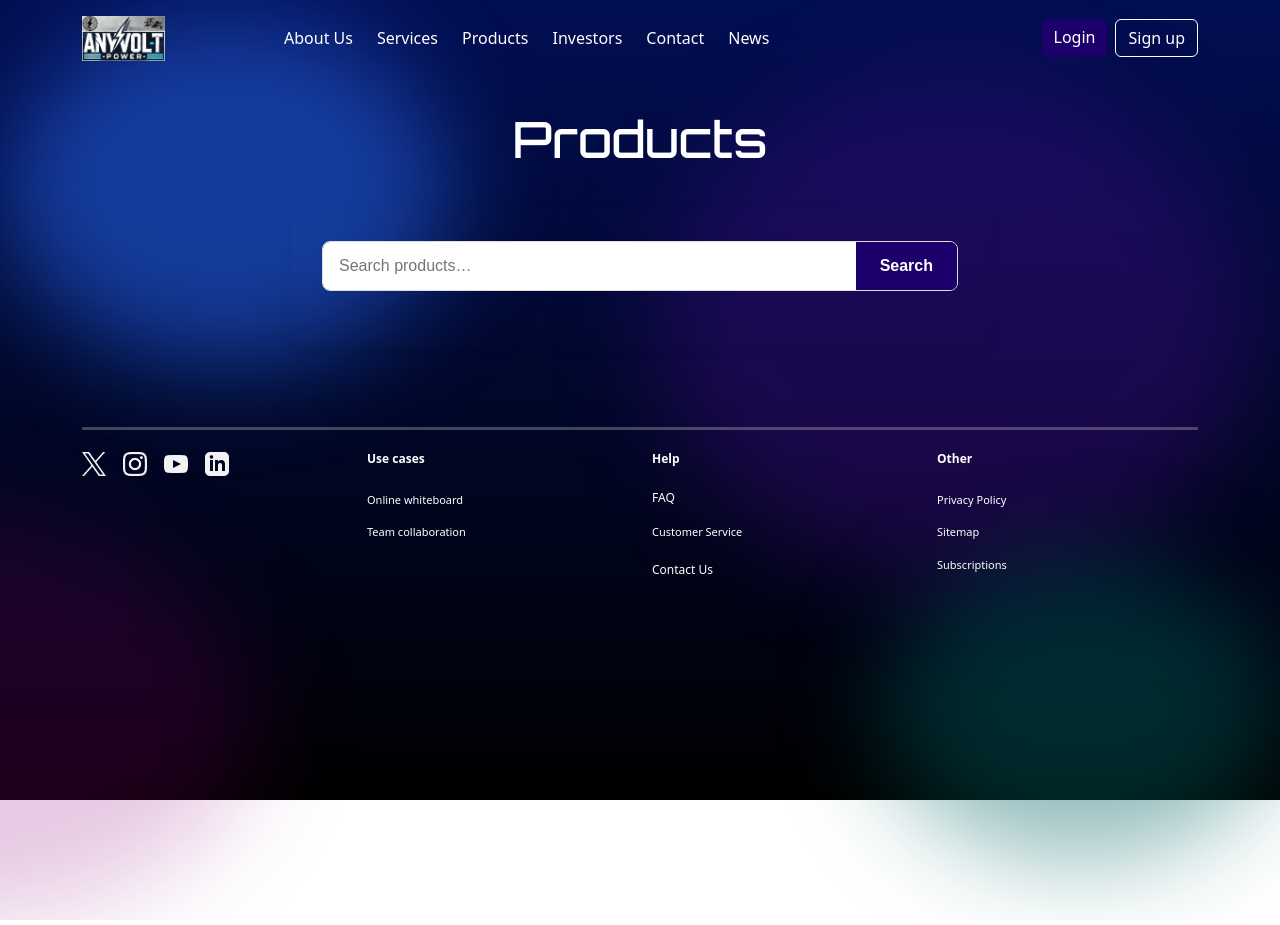
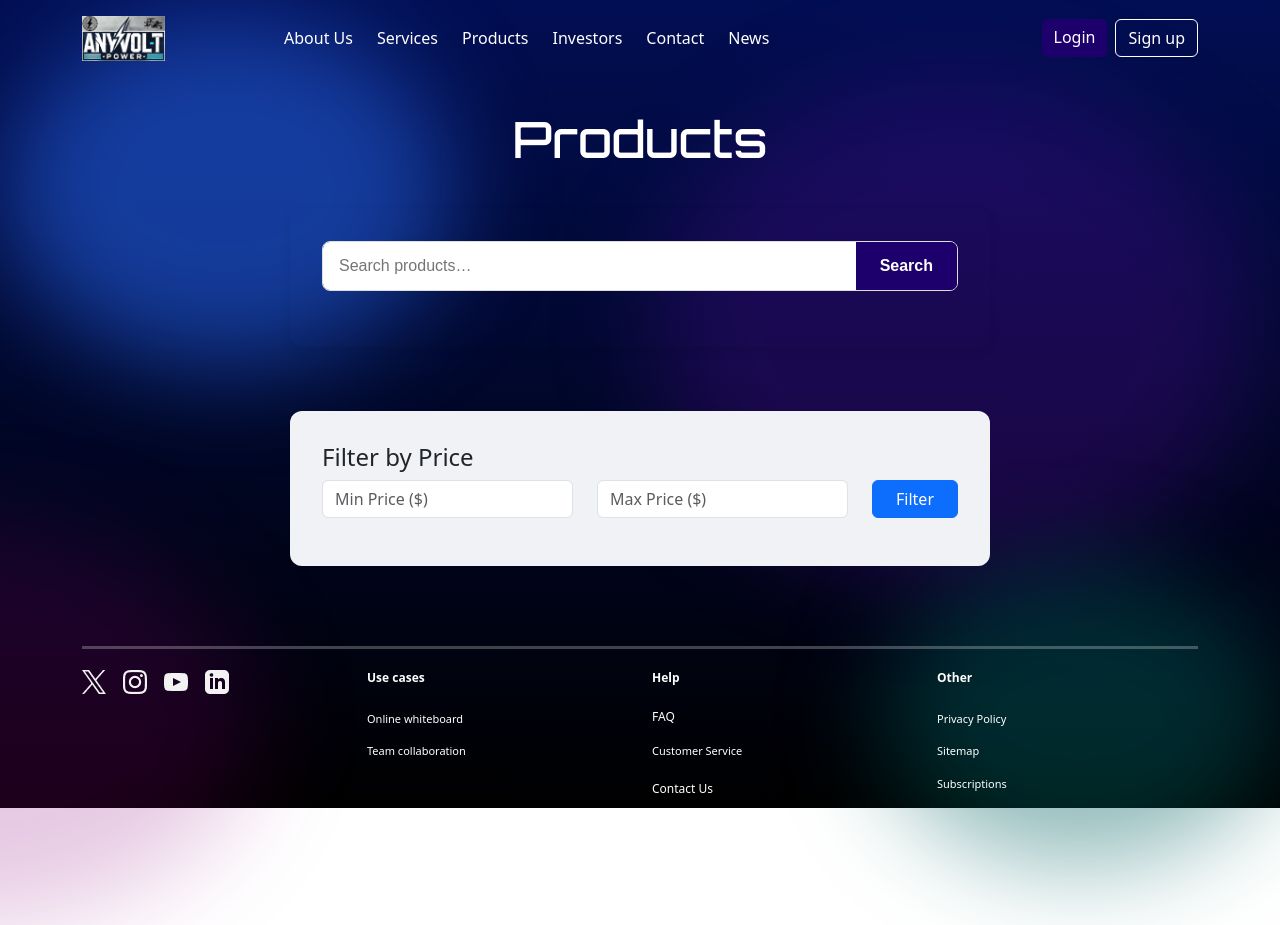
Before and after one commit to 1ce-nine/anyVolt, a React (Vite) app: page /products in a window 1280 px wide. Built offline with nearby package versions, Linux system fonts and the light colour scheme.

Commit message:
PriceFilter now connects to the back end through the api.js file and has its own state to not become dependant on the search bar function in ProductLoader. PriceFilter now rendered on Products page and working as expected. More filters to come as database is updated.

```diff
--- a/src/components/filters/PriceFilter.jsx
+++ b/src/components/filters/PriceFilter.jsx
@@ -1,33 +1,122 @@
-import React from 'react';
-import { Form, Row, Col } from 'react-bootstrap';
+import React, { useState } from 'react';
+import { Row, Col, Form, Button } from 'react-bootstrap';
+// Import the new function from your api.js file
+import { fetchProductsByFilter } from '../../lib/api';
 
-// This is the component for the price range
-const PriceFilter = ({ filters, onFilterChange }) => {
+// This is a helper function to display the description text
+// (Copied from ProductLoader)
+const toPlain = (desc) => {
+  if (Array.isArray(desc)) {
+    return desc
+      .map(b => (Array.isArray(b.children) ? b.children.map(c => c.text || "").join("") : ""))
+      .join("\n")
+      .trim();
+  }
+  return desc || "";
+};
+
+const PriceFilter = () => {
+  // 1. This component manages all of its own state
+  const [filters, setFilters] = useState({
+    minPrice: '',
+    maxPrice: '',
+  });
+  const [results, setResults] = useState([]);
+  const [loading, setLoading] = useState(false);
+  const [err, setErr] = useState("");
+  const [hasFiltered, setHasFiltered] = useState(false);
+
+  // 2. This function updates the state as the user types
+  const handleFilterChange = (e) => {
+    const { name, value } = e.target;
+    setFilters(prev => ({
+      ...prev,
+      [name]: value,
+    }));
+  };
+
+  // 3. This function runs the filter when the button is clicked
+  const runFilter = async () => {
+    setLoading(true);
+    setErr("");
+    setHasFiltered(true); // We've now run a filter
+    try {
+      // Calls the API function
+      const data = await fetchProductsByFilter(filters);
+      setResults(data);
+    } catch (e) {
+      setErr(e?.message || "Error fetching products");
+    } finally {
+      setLoading(false);
+    }
+  };
+
+  // This is the UI for the filter component
   return (
-    // Use a Row to keep the inputs on the same line
+    <div
+      style={{
+        maxWidth: "700px",
+        margin: "2rem auto",
+        padding: "2rem",
+        borderRadius: "12px",
+        background: "#f0f2f5" // A slightly different background
+      }}
+    >
+      <h4>Filter by Price</h4>
+
+      {/* --- Filter UI --- */}
       <Row className="mb-3 align-items-center">
-      <Col md={3}>
-        <Form.Label>Price Range:</Form.Label>
-      </Col>
-      <Col md={4}>
+        <Col md={5}>
           <Form.Control
             type="number"
-          name="minPrice" // This name must match the state
+            name="minPrice"
             placeholder="Min Price ($)"
-          value={filters.minPrice || ''}
-          onChange={onFilterChange}
+            value={filters.minPrice}
+            onChange={handleFilterChange}
           />
         </Col>
-      <Col md={4}>
+        <Col md={5}>
           <Form.Control
             type="number"
-          name="maxPrice" // This name must match the state
+            name="maxPrice"
             placeholder="Max Price ($)"
-          value={filters.maxPrice || ''}
-          onChange={onFilterChange}
+            value={filters.maxPrice}
+            onChange={handleFilterChange}
           />
         </Col>
+        <Col md={2}>
+          {/* --- Filter Button --- */}
+          <Button onClick={runFilter} disabled={loading} style={{ width: '100%' }}>
+            Filter
+          </Button>
+        </Col>
       </Row>
+
+      {/* --- Results Area --- */}
+      {loading && <p style={{ textAlign: "center" }}>Loading...</p>}
+      {err && <p style={{ color: "red", textAlign: "center" }}>{err}</p>}
+
+      {/* Show results only after a filter has been run */}
+      {hasFiltered && !loading && !err && (
+        <>
+          {results.length === 0 ? (
+            <p style={{ textAlign: "center", color: "#777" }}>
+              No products found for this price range.
+            </p>
+          ) : (
+            <ul style={{ listStyle: "none", padding: 0, margin: "20px 0 0 0" }}>
+              {results.map((p) => (
+                <li key={p.id} style={{ background: "white", padding: '10px', borderRadius: '8px', marginBottom: '10px' }}>
+                  <h5>{p.name}</h5>
+                  <p>{toPlain(p.description) || "No description."}</p>
+                  {p.price != null && <strong>${p.price}</strong>}
+                </li>
+              ))}
+            </ul>
+          )}
+        </>
+      )}
+    </div>
   );
 };
 
--- a/src/lib/api.js
+++ b/src/lib/api.js
@@ -29,7 +29,25 @@ api.interceptors.response.use(
 // Helper for absolute image URLs
 const abs = (u) => (u?.startsWith?.("http") ? u : u ? `${apiBaseURL}${u}` : undefined);
 
-// Existing fetchProducts function (keep this)
+// Helper function to format a single product
+// We put this here so both fetch functions can use it
+const formatProduct = (p) => {
+  const img = p.image || null;
+  const original = img?.url || null;
+  const thumb = img?.formats?.thumbnail?.url || original || null;
+
+  return {
+    id: p.id,
+    name: p.name ?? "Untitled",
+    slug: p.slug,
+    thumbnailUrl: abs(thumb),
+    imageUrl: abs(original),
+    description: p.description ?? "",
+    price: p.price ?? null,
+  };
+};
+
+// --- Your existing fetchProducts function ---
 export async function fetchProducts({ q = "" } = {}) {
   const params = { populate: "image", sort: "name" };
 
@@ -40,19 +58,51 @@ export async function fetchProducts({ q = "" } = {}) {
 
   const res = await api.get(`/products`, { params });
 
-  return (res.data?.data ?? []).map((p) => {
-    const img = p.image || null;
-    const original = img?.url || null;
-    const thumb = img?.formats?.thumbnail?.url || original || null;
+  return (res.data?.data ?? []).map(formatProduct); // Use the helper
+}
 
-    return {
-      id: p.id,
-      name: p.name ?? "Untitled",
-      slug: p.slug,
-      thumbnailUrl: abs(thumb),
-      imageUrl: abs(original),
-      description: p.description ?? "",
-      price: p.price ?? null,
-    };
-  });
-}
+/**
+ * Fetches products from Strapi based on a filter object
+ */
+export const fetchProductsByFilter = async (filters) => {
+
+  // This is the object that will build our query
+  const params = {
+    populate: 'image', // Use 'image' to match your other function
+    filters: {
+      $and: [], // We use $and to combine all our filter rules
+    },
+  };
+
+  // Add Price Range filters (if they exist)
+  if (filters?.minPrice) {
+    params.filters.$and.push({
+      price: {
+        $gte: filters.minPrice, // $gte = greater than or equal to
+      },
+    });
+  }
+  if (filters?.maxPrice) {
+    params.filters.$and.push({
+      price: {
+        $lte: filters.maxPrice, // $lte = less than or equal to
+      },
+    });
+  }
+
+  // If no filters were added, remove the empty $and array
+  if (params.filters.$and.length === 0) {
+    delete params.filters;
+  }
+
+  try {
+    // Use your pre-configured 'api' instance
+    const res = await api.get('/products', { params });
+
+    // Use the same 'formatProduct' helper
+    return (res.data?.data ?? []).map(formatProduct);
+  } catch (error) {
+    console.error("Error fetching products by filter:", error);
+    throw new Error(error.response?.data?.error?.message || "Failed to fetch products");
+  }
+};
--- a/src/web_pages/Products.jsx
+++ b/src/web_pages/Products.jsx
@@ -5,7 +5,7 @@ import React, { useEffect } from "react";
 import Header from "/src/components/Header";
 import Footer from "/src/components/Footer";
 import ProductLoader from "../ProductLoader"; // ← bring in the search+results UI
-import FilterPanel from '../components/filters/FilterPanel';
+import PriceFilter from "../components/filters/PriceFilter"; // price filter component
 import { Container, Row, Col } from "react-bootstrap";
 // import SingleProductDisplay from "./SingleProductDisplay"; // optional
 
@@ -31,6 +31,9 @@ export default function Products() {
             <ProductLoader />
           </Row>
 
+          <Row>
+            <PriceFilter />
+          </Row>
         {/* If you later want a standalone detail view, keep this on a /products/:slug route instead */}
         {/* <SingleProductDisplay /> */}
         </Container>
```
Lines whose indentation alone changed are shown as unchanged.
